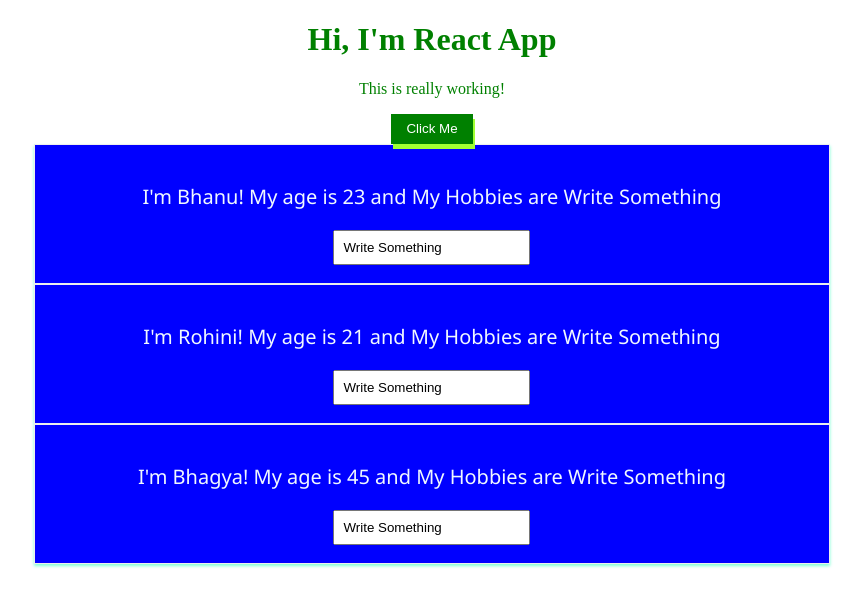
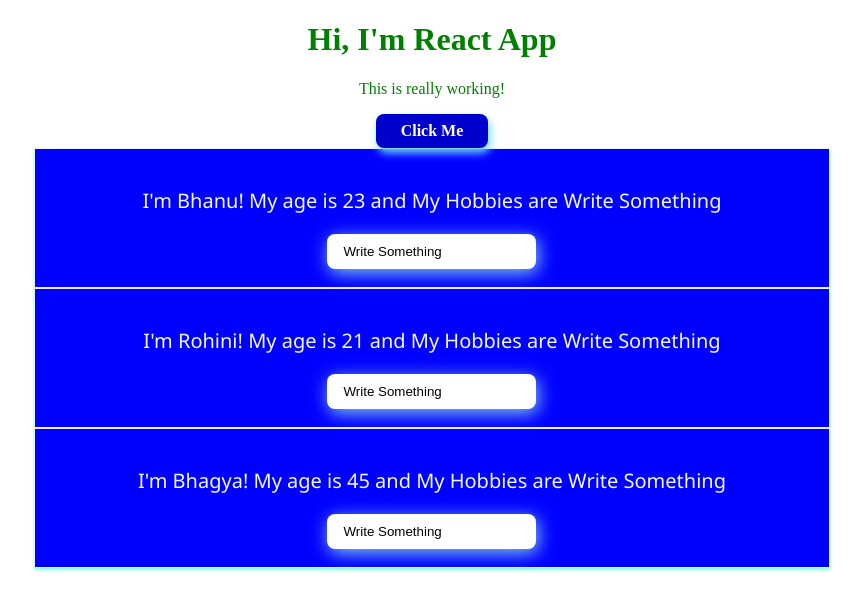
Before and after one commit to bhanuprakash-vangari/react-practice-app, a React (Create React App) app in the folder react-complete-guide/: page / in a window 1280 px wide. Both pictures are taken after a click on the button "Click Me". Shown: the top 610 px of the page, without its empty margins (208-1071 px from the left). Built offline with nearby package versions, Linux system fonts and the light colour scheme; the HTML template or start-up script is replaced by a standard one.

Commit message:
running eject

```diff
--- a/react-complete-guide/src/App.js
+++ b/react-complete-guide/src/App.js
@@ -6,17 +6,21 @@ import styled from 'styled-components'
 
 const StyledButton = styled.button`
   margin: auto;
-  box-shadow: 2px 5px #a0ff33;
-  padding: 7.5px 15px;
-  background-color: green;
-  border: 2px mediumblue;
+  font-size: 16px;
+  font-weight: bold;
+  font-family: Poppins;
+  box-shadow: 2px 5px 8px ${(props) => (props.alt ? "#6ed6ff" : "#a0ff33")};
+  padding: 8px 25px;
+  background-color: ${(props) => (props.alt ? "mediumblue" : "green")};
+  border-radius :8px;
   color: white;
   border: none;
   outline: none;
+
   &:hover {
-    background-color: lightgreen;
+    background-color: ${(props) => (props.alt ? "skyblue" : "#a0ff33")};
     color: black;
-    boxshadow: 2px 5px #b6ffaa;
+    boxshadow: 2px 5px 8px ${(props) => (props.alt ? "#308dff" : "#b6ffaa")};
   }
 `;
 class App extends Component {
@@ -69,7 +73,7 @@ class App extends Component {
       <div className="App">
         <h1>Hi, I'm React App</h1>
         <p>This is really working!</p>
-        <StyledButton onClick={this.togglePersonHandler}>
+        <StyledButton alt={this.state.showPerson} onClick={this.togglePersonHandler}>
           Click Me
         </StyledButton>
         {persons}
--- a/react-complete-guide/src/Person/Person.js
+++ b/react-complete-guide/src/Person/Person.js
@@ -16,8 +16,11 @@ const StyledDiv = styled.div`
 `;
 
 const StyledInput = styled.input`
-  padding: 8px;
-  outline-color: aquamarine;
+  padding: 10px 16px;
+  border-radius: 8px;
+  border: none;
+  outline: none;
+  box-shadow: 2px 4px 18px skyblue;
 `;
 
 const person = (props) => {
```
